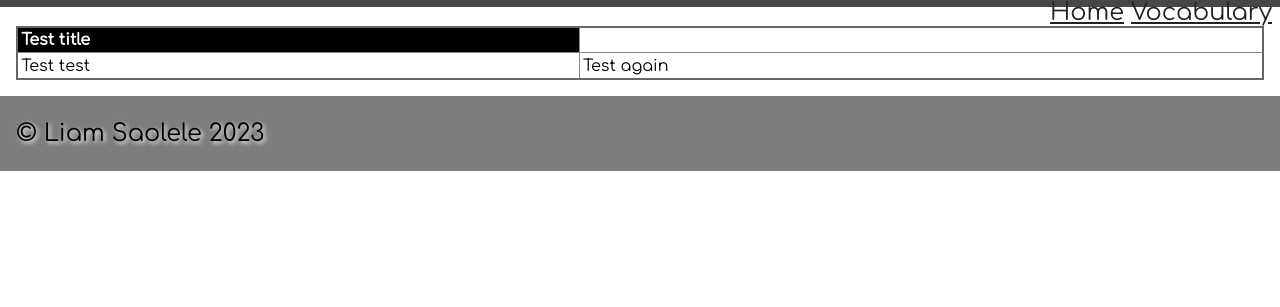
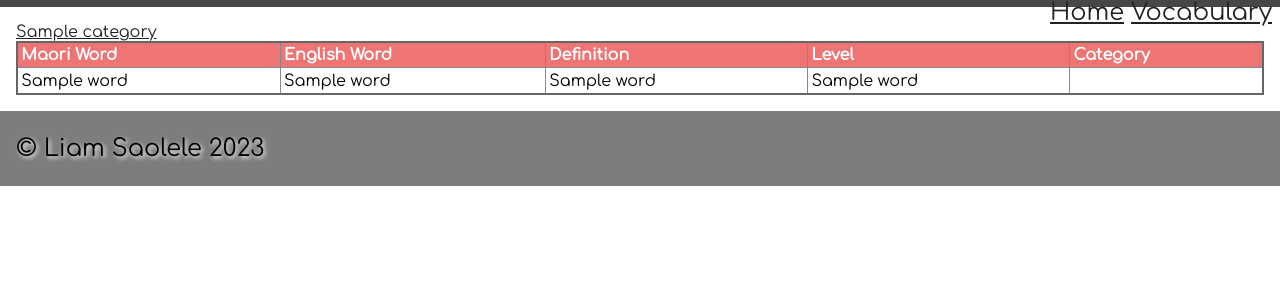
Before and after one commit to jonesbbqfootmassage/Dictionary, a Flask app: template Maori/templates/vocab.html in a window 1280 px wide. Shown: the part 110-417 px from the top of the page. Run offline with Flask 3, Linux system fonts and the light colour scheme; the template is opened without the code that fills it: most values are stand-ins (such as "Sample title", 1, 10 or a date in 2020); some web fonts are replaced.

Commit message:
Add files via upload
Added table sorted by categories, however categories do not currently show. No table for all categories.

```diff
--- a/Maori/app.py
+++ b/Maori/app.py
@@ -46,7 +46,7 @@ def render_vocab(cat_id):
     print(words_list)
     con.close()
 
-    return render_template('vocab.html', words=words_list, categories=category_list     )
+    return render_template('vocab.html', words=words_list, categories=category_list)
 
 
 
--- a/Maori/static/css/style.css
+++ b/Maori/static/css/style.css
@@ -96,7 +96,7 @@ th, td {
     text-align: left;
 }
 th {
-    background-color: #000;
+    background-color: #ef7575;
     color: #fff;
 }
 
--- a/Maori/templates/vocab.html
+++ b/Maori/templates/vocab.html
@@ -6,13 +6,29 @@ Vocabulary
 
 
 {% block main %}
+
+    {% for category in categories %}
+        <th><a href="/vocab/{{ category[0] }}">{{ category[1] }}</a></th>
+    {% endfor %}
+
     <table>
         <tr>
-        <th>Test title</th>
+            <th>Maori Word</th>
+            <th>English Word</th>
+            <th>Definition</th>
+            <th>Level</th>
+            <th>Category</th>
         </tr>
+
+        {% for word in words %}
         <tr>
-        <td>Test test</td>
-        <td>Test again</td>
+            <td>{{ word[1] }}</td>
+            <td>{{ word[2] }}</td>
+            <td>{{ word[3] }}</td>
+            <td>{{ word[4] }}</td>
         </tr>
+        {% endfor %}
+
     </table>
+
 {% endblock %}
```
Also changed, not shown: Maori/maori_words.db. Lines whose indentation alone changed are shown as unchanged.
